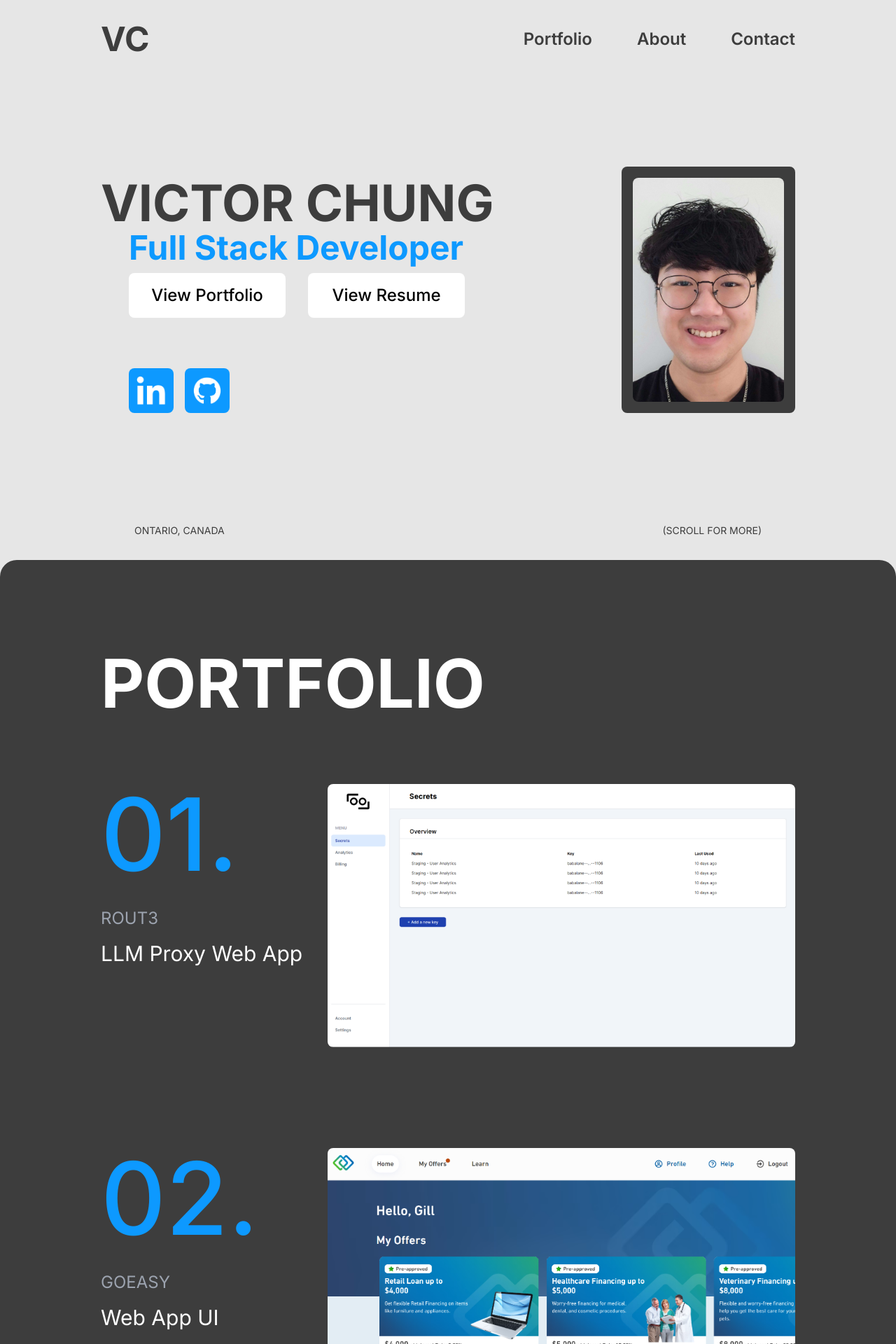
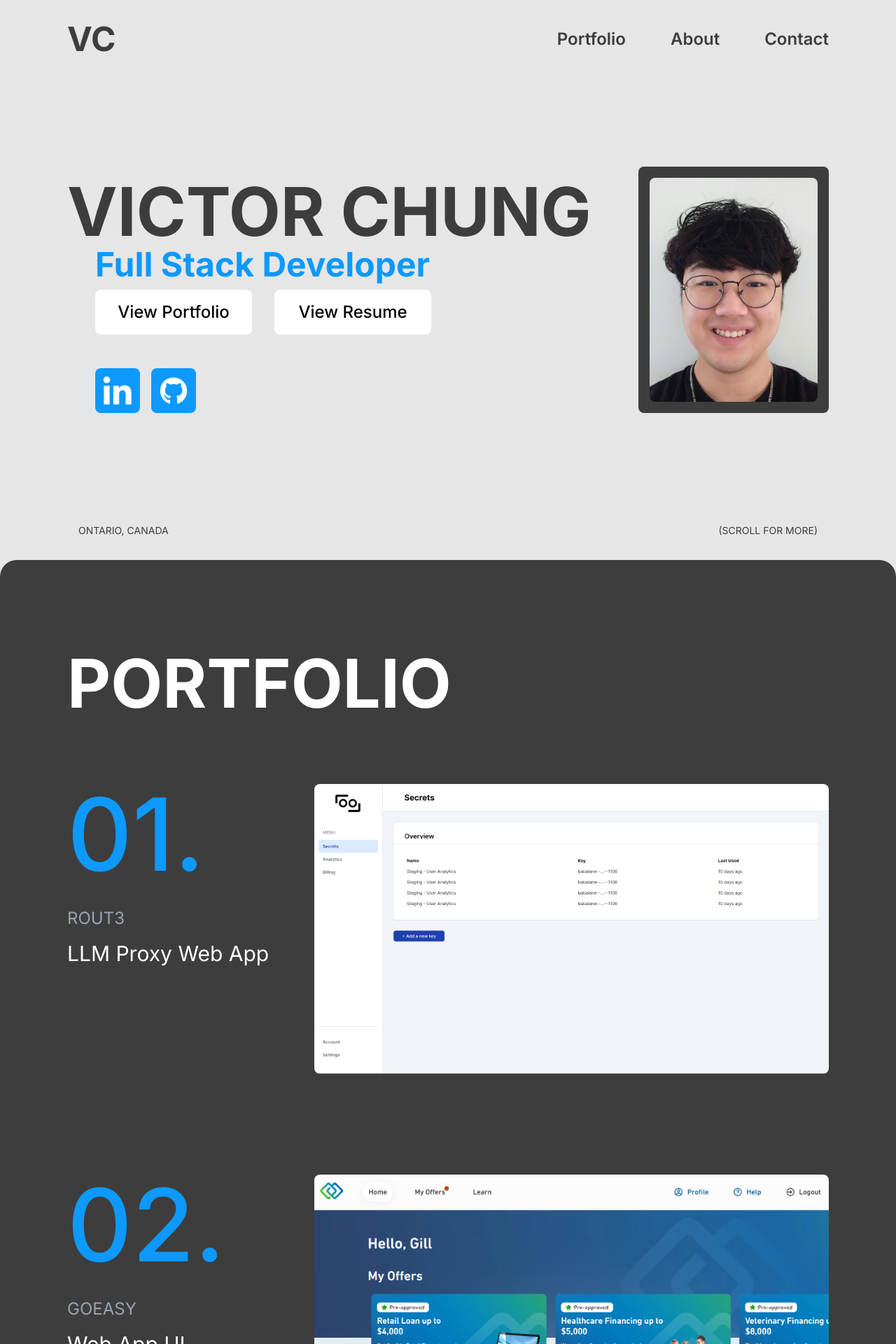
Before and after one commit to TheVicBro/portfolio, a Next.js app: page / in a window 1280 px wide. Shown: the top 1920 px of the page at 70% size. Built offline with nearby package versions, Linux system fonts and the light colour scheme.

Commit message:
Responsiveness changes

```diff
--- a/src/app/globals.css
+++ b/src/app/globals.css
@@ -15,11 +15,11 @@ html {
 }
 
 .cursor {
-  width: 20px;
-  height: 20px;
+  width: 30px;
+  height: 30px;
   background-color: #0D99FF;
   color: white;
-  font-size: 4px;
+  font-size: 6px;
   font-weight: 700;
   position: fixed;
   border-radius: 50%;
@@ -33,7 +33,7 @@ html {
   text-align: center;
 }
 
-@media (min-width: 1024px) {
+@media (min-width: 768px) {
   :root {
     --padding-left: 1.5rem;
     --padding-right: 1.5rem;
--- a/src/app/page.tsx
+++ b/src/app/page.tsx
@@ -203,12 +203,12 @@ function MainContent() {
         transition={{ ease: 'easeOut' }}
       >
         <Navbar portfolioRef={portfolioRef} aboutRef={aboutRef} contactRef={contactRef} />
-        <div className="flex lg:flex-row flex-col-reverse justify-between 5xl:px-48 4xl:px-40 lg:px-36 px-8">
+        <div className="flex lg:flex-row flex-col-reverse justify-between 5xl:px-48 4xl:px-40 lg:px-24 px-8">
           <div className="flex flex-col justify-between lg:text-left text-center">
             <div>
               <div className="truncate">
                 <motion.div
-                  className="mt-4 5xl:text-12xl 4xl:text-9xl 3xl:text-8.5xl lg:text-7xl text-4.5xl font-bold text-lightblack leading-none"
+                  className="mt-4 5xl:text-12xl 4xl:text-9xl 3xl:text-8.5xl xl:text-8xl lg:text-7xl md:text-6xl text-4.5xl font-bold text-lightblack leading-none"
                   initial={{ y: "100%" }}
                   animate={{ y: "0%" }}
                   transition={{ duration: 1, ease: "easeOut" }}
@@ -219,7 +219,7 @@ function MainContent() {
               <div className="mt-1 5xl:px-12 lg:px-10 px-4">
                 <div className="truncate pb-2">
                   <motion.div
-                    className="5xl:text-7xl 4xl:text-6xl lg:text-5xl text-2.5xl font-bold text-skyblue"
+                    className="5xl:text-7xl 4xl:text-6xl lg:text-5xl md:text-4xl text-2.5xl font-bold text-skyblue"
                     initial={{ y: "-110%" }}
                     animate={{ y: "0%" }}
                     transition={{ duration: 1, ease: "easeOut" }}
@@ -288,7 +288,7 @@ function MainContent() {
               </div>
             </div>
           </div>
-          <div className="bg-lightblack lg:w-1/4 5xl:h-160 4xl:h-112 2xl:h-96 lg:h-76 h-88 lg:mt-0 mt-4 rounded-lg">
+          <div className="bg-lightblack min-w-64 lg:w-1/4 lg:mx-0 sm:mx-44 5xl:h-160 4xl:h-112 2xl:h-96 lg:h-76 h-88 lg:mt-0 mt-4 rounded-lg">
             <motion.div
               initial={{ height: 0 }}
               animate={{ height: "100%" }}
@@ -300,12 +300,12 @@ function MainContent() {
             </motion.div>
           </div>
         </div>
-        <div className="flex lg:mb-8 mb-4 lg:text-md text-sm lg:px-48 px-8 justify-between text-lightblack">
+        <div className="flex lg:mb-8 mb-4 lg:text-md text-sm 5xl:px-48 4xl:px-40 lg:px-28 px-8 justify-between text-lightblack">
           <div>ONTARIO, CANADA</div>
           <div>(SCROLL FOR MORE)</div>
         </div>
       </motion.div>
-      <div ref={portfolioRef} className="relative bg-lightblack z-20 rounded-3xl 5xl:px-48 4xl:px-40 lg:px-36 px-8 lg:py-32 py-16">
+      <div ref={portfolioRef} className="relative bg-lightblack z-20 rounded-3xl 5xl:px-48 4xl:px-40 lg:px-24 px-8 lg:py-32 py-16">
         <motion.div
           ref={portfolioRefView}
           className="5xl:text-10xl 4xl:text-9xl lg:text-8xl text-5xl font-bold text-white lg:mb-24 mb-8"
@@ -391,7 +391,7 @@ function MainContent() {
           </motion.div>
         </div>
       </div>
-      <div ref={aboutRef} className="flex lg:flex-row flex-col relative 5xl:px-48 4xl:px-40 lg:px-36 px-8 5xl:py-32 4xl:py-24 py-8 lg:h-screen h-auto">
+      <div ref={aboutRef} className="flex lg:flex-row flex-col relative 5xl:px-48 4xl:px-40 lg:px-24 px-8 5xl:py-32 4xl:py-24 py-8 lg:h-screen h-auto">
         <div className="lg:w-1/3 w-full 4xl:my-12 relative lg:mb-0 mb-8 flex items-center">
           <motion.div
             ref={aboutPictureRef}
--- a/src/components/Navbar.tsx
+++ b/src/components/Navbar.tsx
@@ -36,7 +36,7 @@ export default function Navbar({ portfolioRef, aboutRef, contactRef }: NavbarPro
 
   return (
     <motion.div
-      className="flex items-center justify-between 5xl:pt-16 2xl:pt-12 lg:pt-8 pt-6 5xl:px-48 4xl:px-40 lg:px-36 px-8 text-lightblack"
+      className="flex items-center justify-between 5xl:pt-16 2xl:pt-12 lg:pt-8 pt-6 5xl:px-48 4xl:px-40 lg:px-24 px-8 text-lightblack"
       initial={{ opacity: 0, y: -140 }}
       animate={{ opacity: 1, y: 0 }}
       transition={{ duration: 1, ease: 'easeOut' }}
```
